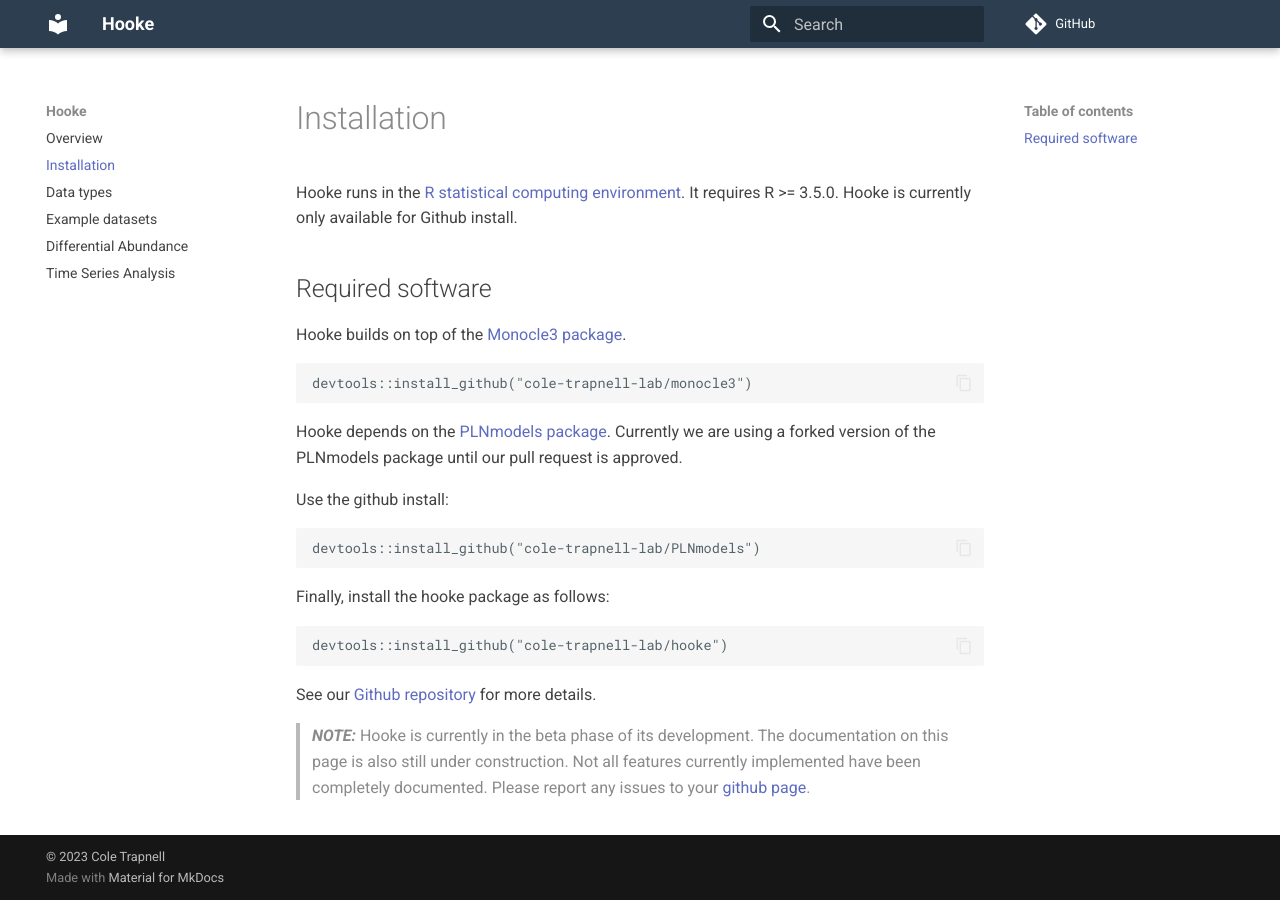
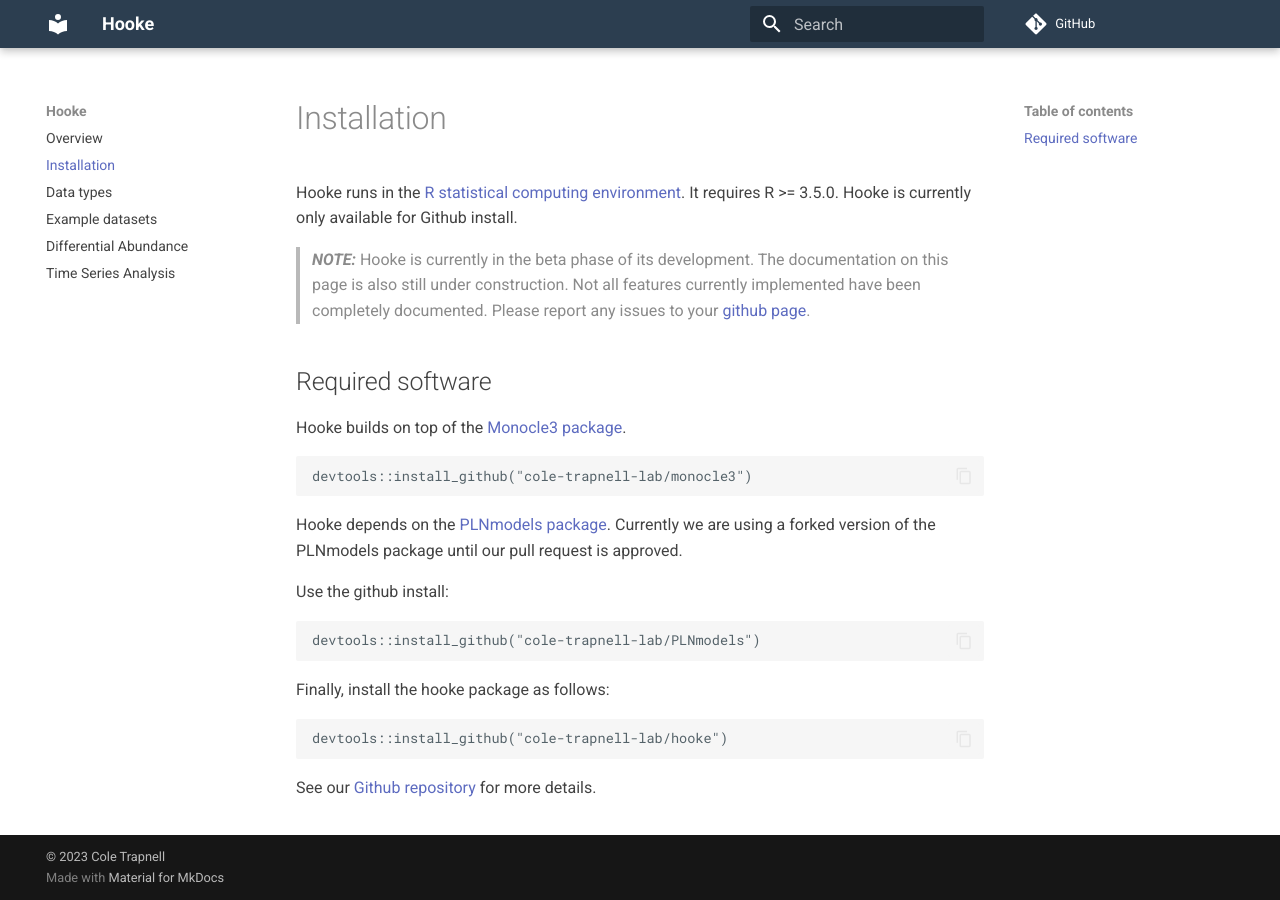
Before and after one commit to cole-trapnell-lab/hooke, an MkDocs documentation site: the page built from docs/install.md, in a window 1280 px wide. Built offline with MkDocs 1.6.1 and Material for MkDocs 9.7.7, drawn with Linux system fonts in a browser that asks for light colours; comment, search, counter and statistics services are not loaded; part of the change alters nothing that is shown.

````diff
--- a/docs/install.md
+++ b/docs/install.md
@@ -1,6 +1,8 @@
 # Installation
 
 Hooke runs in the [R statistical computing environment](https://www.r-project.org/). It requires R >= 3.5.0. Hooke is currently only available for Github install.
+
+> **_NOTE:_** Hooke is currently in the beta phase of its development. The documentation on this page is also still under construction. Not all features currently implemented have been completely documented. Please report any issues to your [github page](https://github.com/cole-trapnell-lab/hooke/issues).
 
 ## Required software
 
@@ -25,5 +27,3 @@ devtools::install_github("cole-trapnell-lab/hooke")
 ```
 
 See our [Github repository](https://github.com/cole-trapnell-lab/hooke) for more details.
-
-> **_NOTE:_** Hooke is currently in the beta phase of its development. The documentation on this page is also still under construction. Not all features currently implemented have been completely documented. Please report any issues to your [github page](https://github.com/cole-trapnell-lab/hooke/issues).
````
